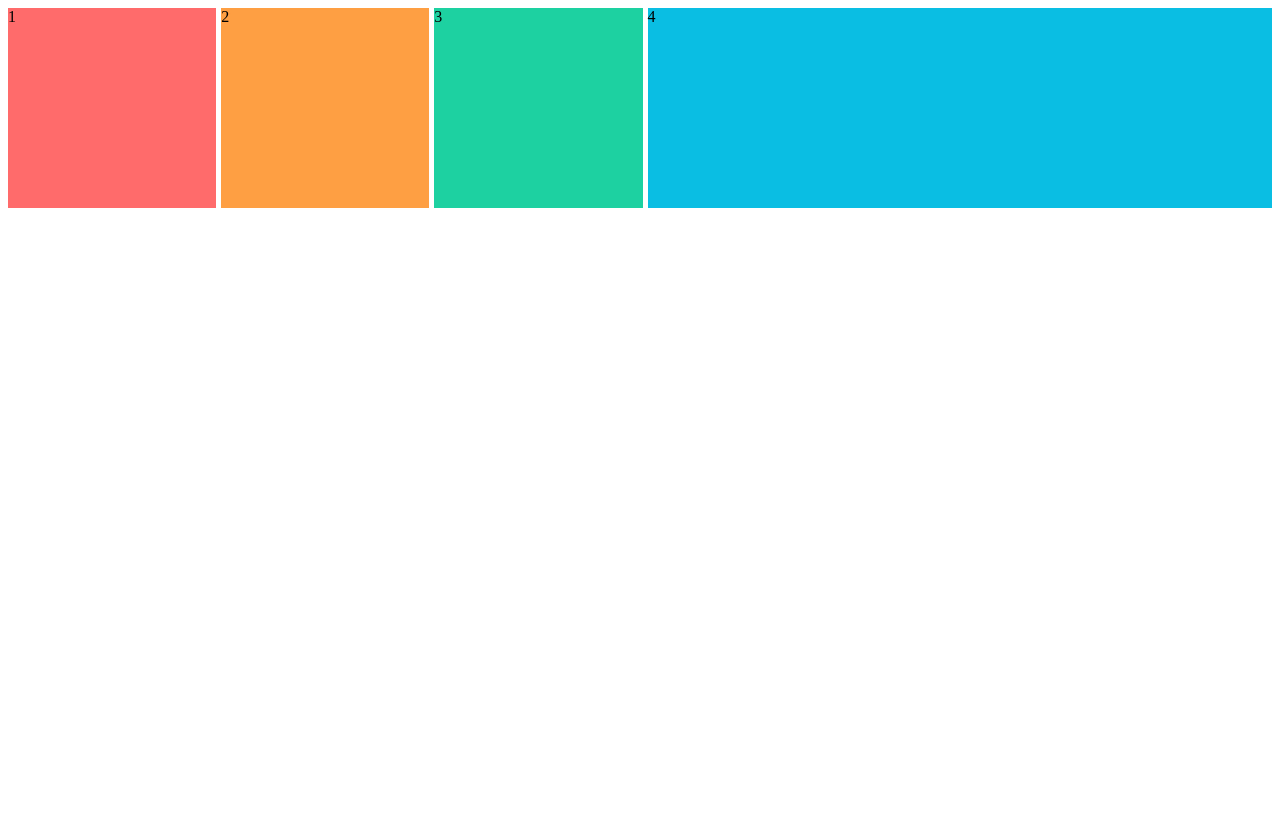
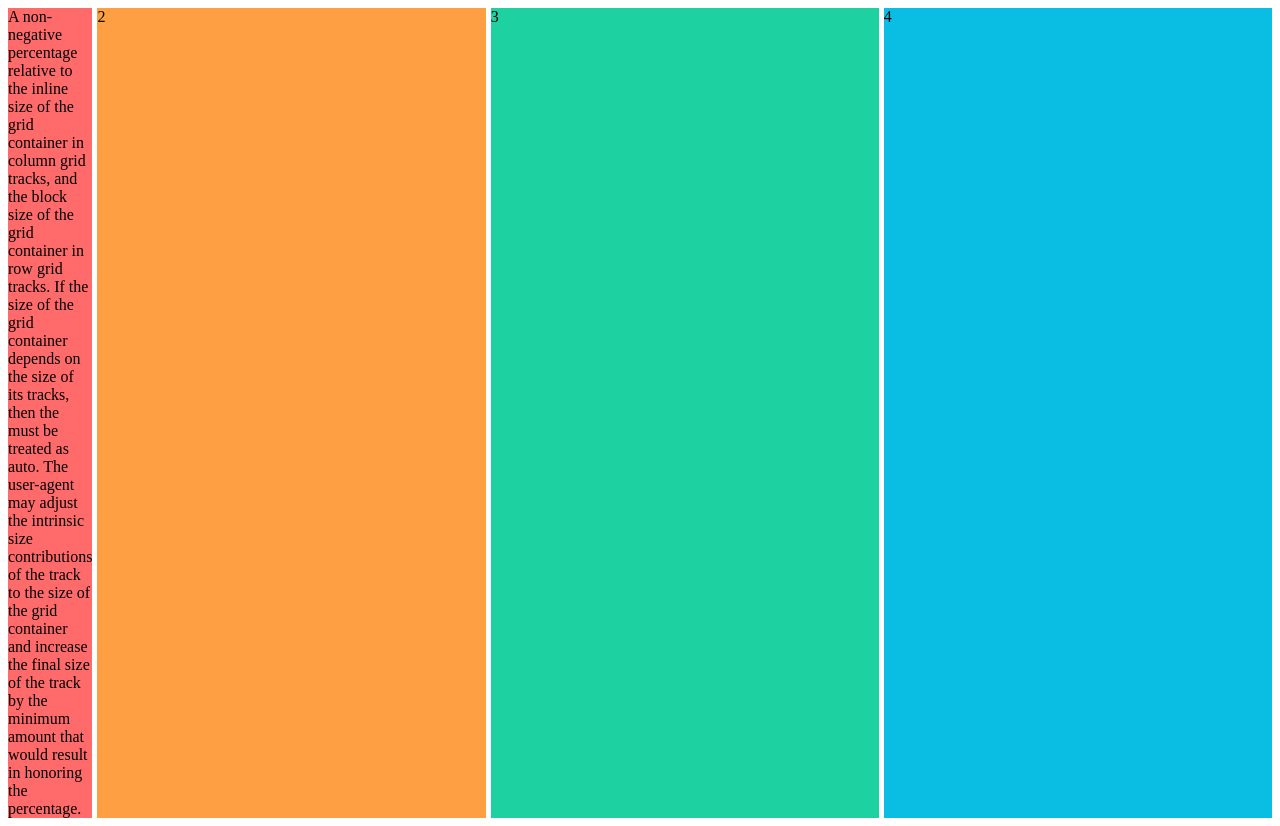
Before and after one commit to gandol2/css-masterclass, a plain HTML site: page 02_grid.html in a window 1280 px wide. Before the commit the page ends 800 px from the top, so only its background shows below. Drawn offline with Linux system fonts and the light colour scheme.

Commit message:
grid-template-columns

```diff
--- a/02_grid.html
+++ b/02_grid.html
@@ -8,11 +8,10 @@
     <style>
       .father {
         display: grid;
-        grid-auto-rows: 200px;
         grid-gap: 5px;
-        grid-template-columns: repeat(3, 1fr) 3fr;
+        /*grid-template-columns: minmax(400px, 2fr) repeat(3, 1fr);*/
+        grid-template-columns: min-content repeat(3, 1fr);
       }
-
       .first {
         background-color: #ff6b6b;
       }
@@ -29,7 +28,7 @@
   </head>
   <body>
     <div class="father">
-      <div class="first">1</div>
+      <div class="first">A non-negative percentage relative to the inline size of the grid container in column grid tracks, and the block size of the grid container in row grid tracks. If the size of the grid container depends on the size of its tracks, then the <percentage> must be treated as auto. The user-agent may adjust the intrinsic size contributions of the track to the size of the grid container and increase the final size of the track by the minimum amount that would result in honoring the percentage.</div>
       <div class="second">2</div>
       <div class="third">3</div>
       <div class="fourth">4</div>
```
Also changed, not shown: README.md.
